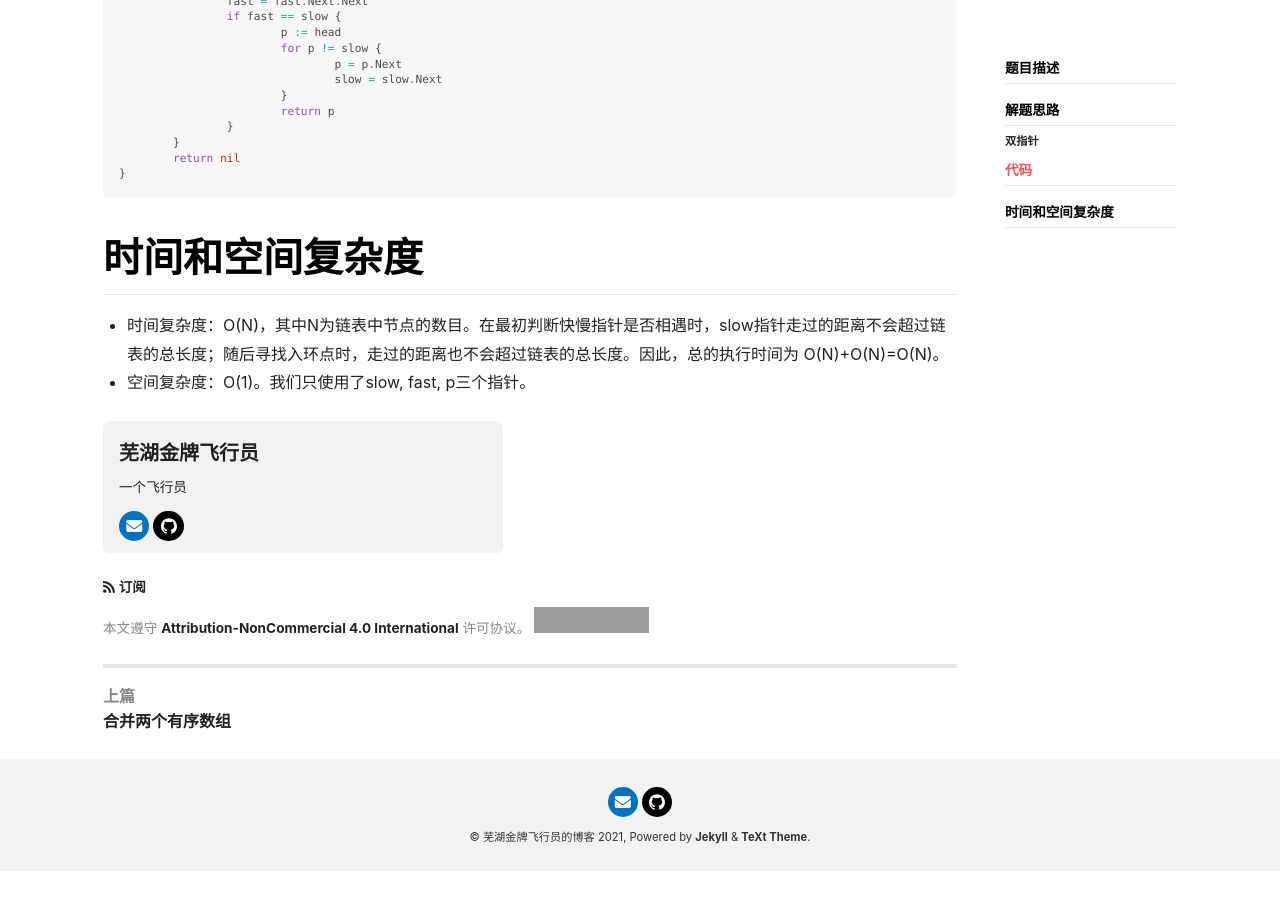
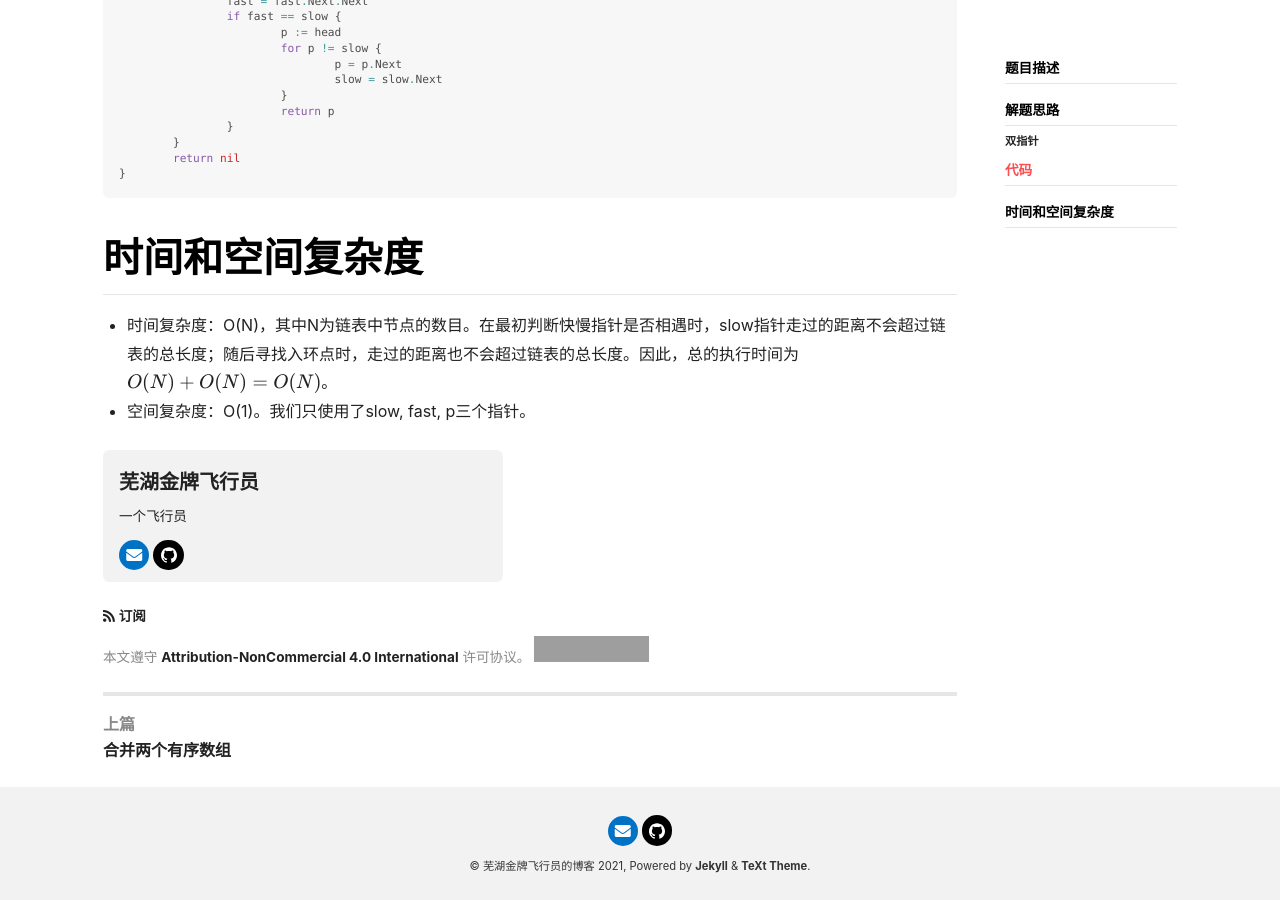
Before and after one commit to WuhuGoldPilot/wuhugoldpilot.github.io, a Jekyll site: the page built from _posts/algorithm/2022-05-05-algorithm-detectCycle-ii.md, in a window 1280 px wide and 900 px high, scrolled down 2061 px. Built offline with Jekyll 4.4.1, drawn with Linux system fonts in a browser that asks for light colours; nearby versions of some CDN libraries; formulas are drawn with MathJax 3; comment, search, counter and statistics services are not loaded; before the commit the page ends 2932 px from its top, so only the background shows below that; grey boxes are pictures that could not be loaded.

Commit message:
update picture

```diff
--- a/_posts/algorithm/2022-05-05-algorithm-detectCycle-ii.md
+++ b/_posts/algorithm/2022-05-05-algorithm-detectCycle-ii.md
@@ -4,8 +4,8 @@ title: 环形链表 II
 tags: algorithm double_pointer
 sharing: true
 show_author_profile: true
-typora-copy-images-to: ..\..\assets\blog_img
-typora-root-url: ..\..
+typora-copy-images-to: ../../assets/blog_img
+typora-root-url: ../..
 key: 2022-05-05-algorithm-detectCycle-ii
 comment: true
 mermaid: true
@@ -19,21 +19,21 @@ chart: true
 不允许修改链表。
 
 示例 1：
-![detectCycle_1](../../assets/blog_img/detectCycle_1.png)
+![detectCycle_1](detectCycle_1.png)
 输入：head = [3,2,0,-4], pos = 1
 输出：返回索引为 1 的链表节点
 解释：链表中有一个环，其尾部连接到第二个节点。
 
 
 示例 2：
-![detectCycle_2](../../assets/blog_img/detectCycle_2.png)
+![detectCycle_2](detectCycle_2.png)
 输入：head = [1,2], pos = 0
 输出：返回索引为 0 的链表节点
 解释：链表中有一个环，其尾部连接到第一个节点。
 
 
 示例 3：
-![detectCycle_3](../../assets/blog_img/detectCycle_3.png)
+![detectCycle_3](detectCycle_3.png)
 输入：head = [1], pos = -1
 输出：返回 null
 解释：链表中没有环。
@@ -44,7 +44,6 @@ chart: true
 -105 <= Node.val <= 105
 pos 的值为 -1 或者链表中的一个有效索引
 
-
 **进阶**：你是否可以使用 O(1) 空间解决此题？
 
 # 解题思路
@@ -53,7 +52,7 @@ pos 的值为 -1 或者链表中的一个有效索引
 
 我们使用两个指针fast和slow，它们起始都位于链表的头部。然后，slow每次向后移动一个位置，fast每次向后移动两个位置。如果链表中有环，那么fast指针会与slow指针在环中相遇。
 如下图所示：
-![detectCycle](../../assets/blog_img/detectCycle.png)
+![detectCycle](detectCycle.png)
 设链表中环外部分长度为a，slow指针进入环后，走了b的距离和fast相遇。此时，fast已经走完了环的n圈，因此fast走过的总距离为：$a+n(b+c)+b=a+(n+1)b+nc$。
 > 上面推导有一个隐含假设条件藏在“slow指针进入环后，走了b的距离和fast相遇”，也就是说slow一定会在走第一圈中和fast相遇。为什么slow肯定会和fast在slow走的第一圈相遇呢？
 > 1. fast先进入环，当slow到达环的入口时，fast此时在环中的某个位置（有可能也在环的入口），设此时快指针和慢指针的距离为x；
@@ -61,7 +60,6 @@ pos 的值为 -1 或者链表中的一个有效索引
 > 3. 设环的周长为n，那么可以把当前情况看成快指针追赶满指针，需要追赶的长度为n-x；
 > 4. fast的速度是slow的两倍，那么追赶n-x的距离需要n-x次移动fast就能追上slow；
 > 5. 在n-x次移动内，slow走了n-x步，因为x>=0，则慢指针走的路程少于等于n，即走不完一圈就和fast相遇。
-
 
 根据题意，任意时刻，fast走过的距离都是slow的两倍，因此：
 $$a+(n+1)b+nc=2(a+b) => a=c+(n-1)(b+c)$$
@@ -99,5 +97,5 @@ func detectCycle(head *ListNode) *ListNode {
 
 # 时间和空间复杂度
 
-- 时间复杂度：O(N)，其中N为链表中节点的数目。在最初判断快慢指针是否相遇时，slow指针走过的距离不会超过链表的总长度；随后寻找入环点时，走过的距离也不会超过链表的总长度。因此，总的执行时间为 O(N)+O(N)=O(N)。
+- 时间复杂度：O(N)，其中N为链表中节点的数目。在最初判断快慢指针是否相遇时，slow指针走过的距离不会超过链表的总长度；随后寻找入环点时，走过的距离也不会超过链表的总长度。因此，总的执行时间为 $O(N)+O(N)=O(N)$。
 - 空间复杂度：O(1)。我们只使用了slow, fast, p三个指针。
```
